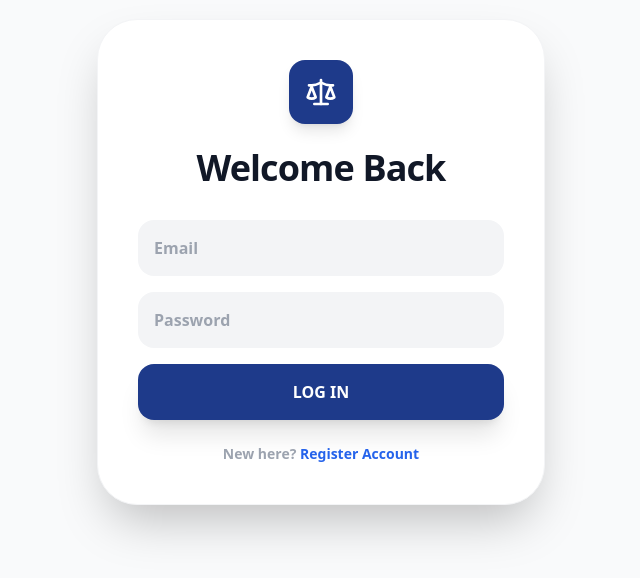
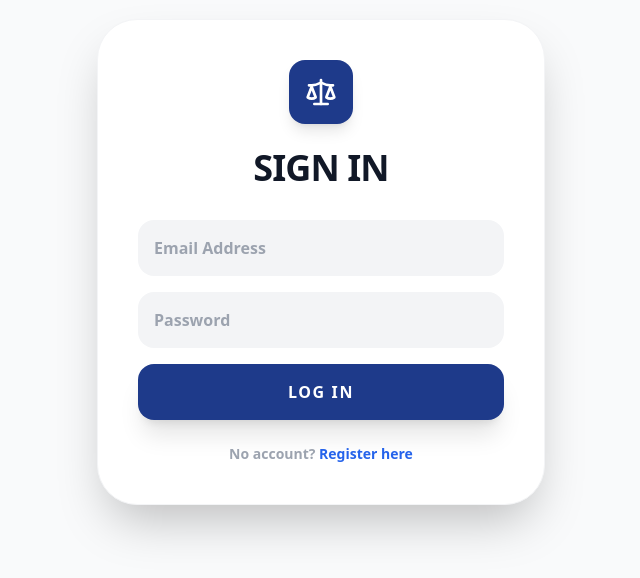
Before and after one commit to sawnthoosh/claw, a React (Vite) app: page /signin in a window 1280 px wide. Shown: the part 138-716 px from the top of the page, without its empty margins (319-959 px from the left). Built offline with nearby package versions, Linux system fonts and the light colour scheme; no server answers.

Commit message:
Update SignIn.tsx

```diff
--- a/src/pages/SignIn.tsx
+++ b/src/pages/SignIn.tsx
@@ -1,6 +1,6 @@
 import React, { useState } from 'react';
 import { useNavigate } from 'react-router-dom';
-import { Scale, Mail, Lock } from 'lucide-react';
+import { Scale } from 'lucide-react';
 
 export default function SignIn() {
   const navigate = useNavigate();
@@ -8,21 +8,39 @@ export default function SignIn() {
 
   const handleLogin = (e: React.FormEvent) => {
     e.preventDefault();
-    localStorage.setItem('userName', email.split('@')[0]);
-    navigate('/chat');
+    localStorage.setItem('userName', email.split('@')[0]); // Use email as name
+    navigate('/chat'); // Send straight to chat
   };
 
   return (
     <div className="min-h-screen bg-gray-50 flex flex-col justify-center py-12 px-6">
       <div className="max-w-md w-full mx-auto bg-white p-10 rounded-[2.5rem] shadow-2xl border border-gray-100 text-center">
-        <div className="bg-blue-900 w-16 h-16 rounded-2xl flex items-center justify-center text-white mx-auto mb-6 shadow-lg"><Scale size={32} /></div>
-        <h2 className="text-4xl font-black text-gray-900 mb-8 tracking-tight">Welcome Back</h2>
+        <div className="bg-blue-900 w-16 h-16 rounded-2xl flex items-center justify-center text-white mx-auto mb-6 shadow-lg">
+          <Scale size={32} />
+        </div>
+        <h2 className="text-4xl font-black text-gray-900 mb-8 tracking-tight uppercase">Sign In</h2>
         <form onSubmit={handleLogin} className="space-y-4">
-          <input type="email" required placeholder="Email" value={email} onChange={(e) => setEmail(e.target.value)} className="w-full p-4 bg-gray-100 rounded-2xl outline-none focus:ring-2 focus:ring-blue-500 font-bold" />
-          <input type="password" required placeholder="Password" className="w-full p-4 bg-gray-100 rounded-2xl outline-none focus:ring-2 focus:ring-blue-500 font-bold" />
-          <button type="submit" className="w-full py-4 bg-blue-900 text-white font-black rounded-2xl hover:bg-blue-800 transition-all shadow-xl">LOG IN</button>
+          <input
+            type="email"
+            required
+            placeholder="Email Address"
+            value={email}
+            onChange={(e) => setEmail(e.target.value)}
+            className="w-full p-4 bg-gray-100 rounded-2xl outline-none focus:ring-2 focus:ring-blue-500 font-bold"
+          />
+          <input
+            type="password"
+            required
+            placeholder="Password"
+            className="w-full p-4 bg-gray-100 rounded-2xl outline-none focus:ring-2 focus:ring-blue-500 font-bold"
+          />
+          <button type="submit" className="w-full py-4 bg-blue-900 text-white font-black rounded-2xl hover:bg-blue-800 transition-all shadow-xl uppercase tracking-widest">
+            LOG IN
+          </button>
         </form>
-        <p className="mt-6 text-sm font-bold text-gray-400">New here? <span onClick={() => navigate('/signup')} className="text-blue-600 cursor-pointer">Register Account</span></p>
+        <p className="mt-6 text-sm font-bold text-gray-400">
+          No account? <span onClick={() => navigate('/signup')} className="text-blue-600 cursor-pointer hover:underline">Register here</span>
+        </p>
       </div>
     </div>
   );
```
